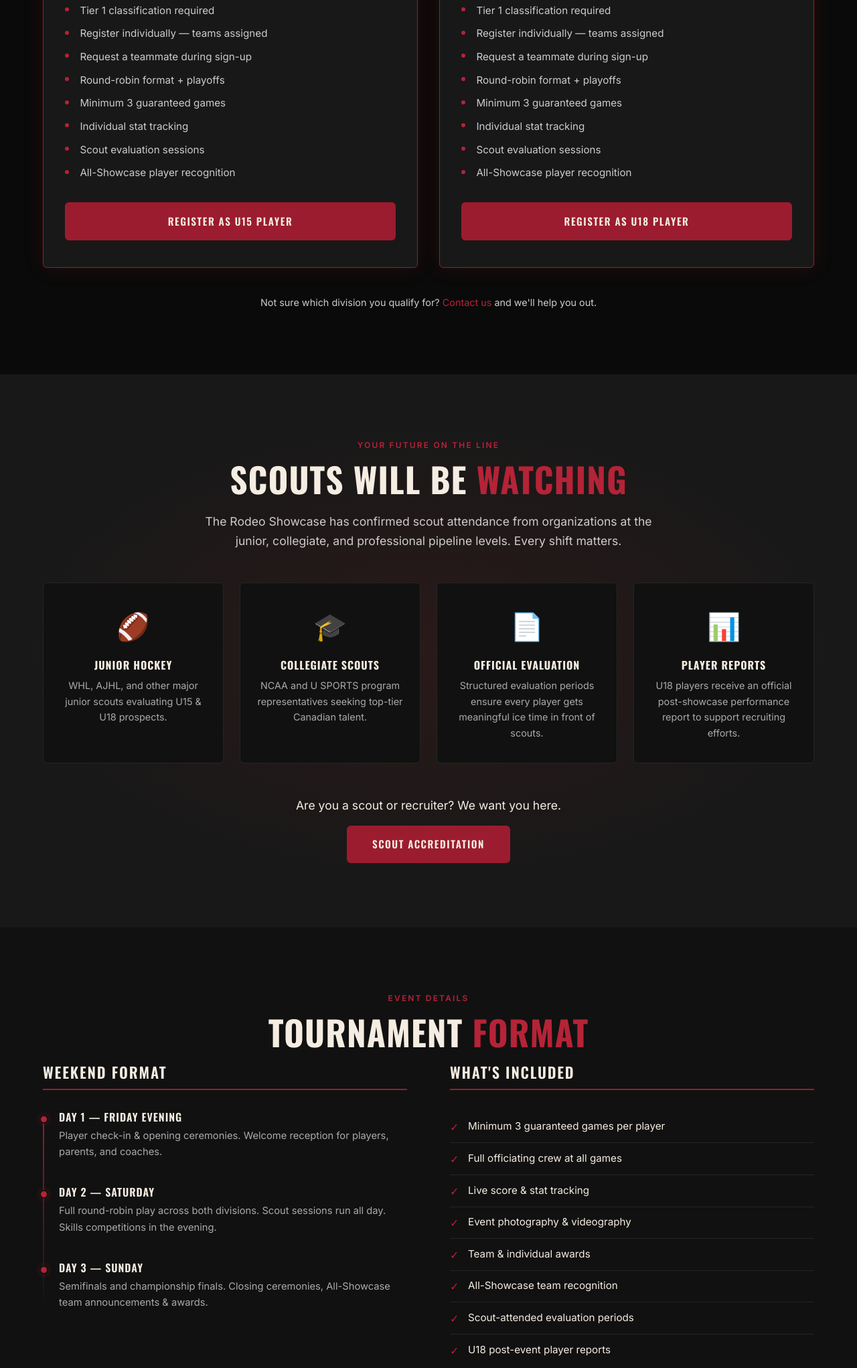
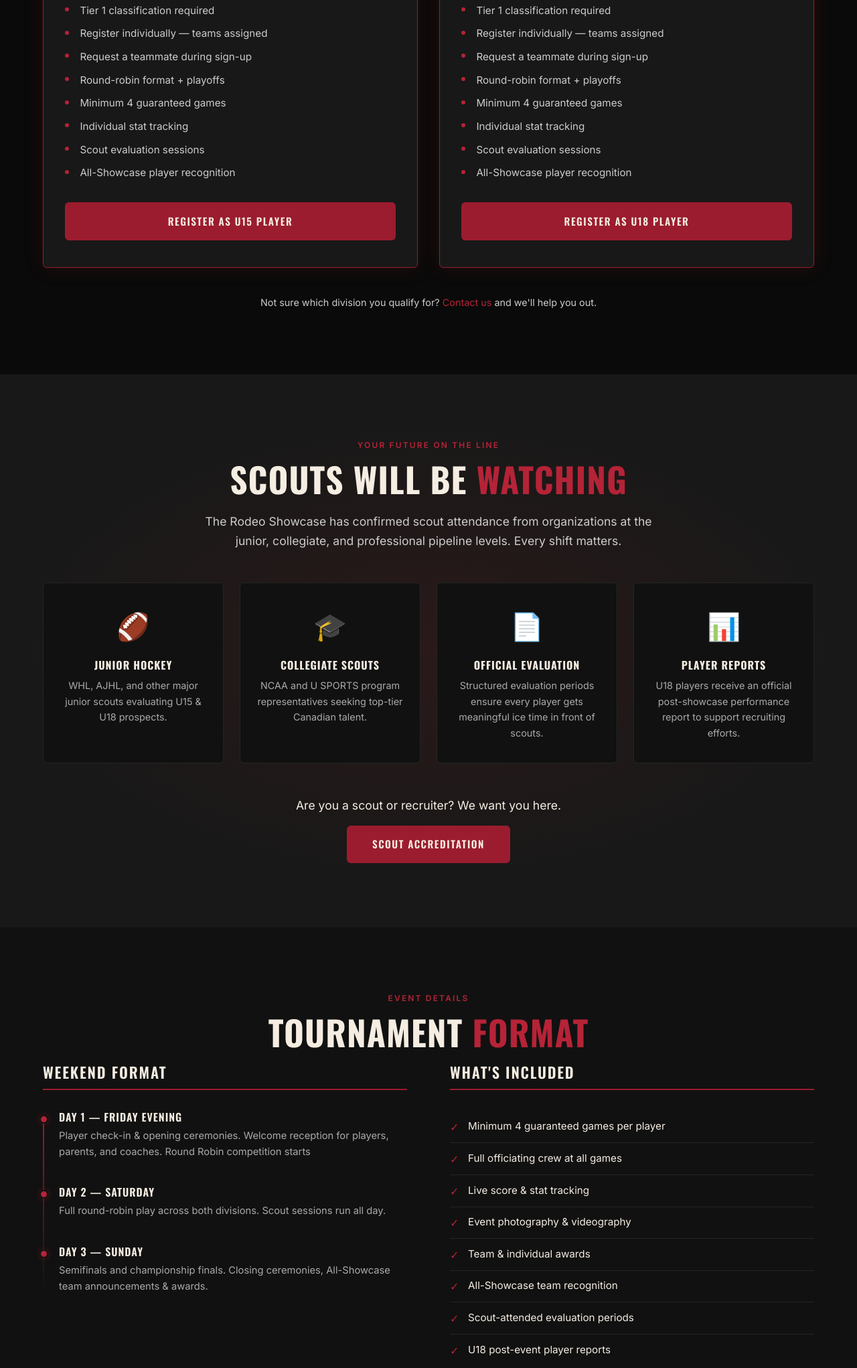
Before and after one commit to matthews04isaac/therodeoyyc, a plain HTML site: page index.html in a window 1280 px wide. Shown: the part 2411-4454 px from the top of the page at 67% size. Drawn offline with nearby package versions, Linux system fonts and the light colour scheme.

Commit message:
Update index.html

```diff
--- a/index.html
+++ b/index.html
@@ -134,7 +134,7 @@
             <li>Register individually — teams assigned</li>
             <li>Request a teammate during sign-up</li>
             <li>Round-robin format + playoffs</li>
-            <li>Minimum 3 guaranteed games</li>
+            <li>Minimum 4 guaranteed games</li>
             <li>Individual stat tracking</li>
             <li>Scout evaluation sessions</li>
             <li>All-Showcase player recognition</li>
@@ -152,7 +152,7 @@
             <li>Register individually — teams assigned</li>
             <li>Request a teammate during sign-up</li>
             <li>Round-robin format + playoffs</li>
-            <li>Minimum 3 guaranteed games</li>
+            <li>Minimum 4 guaranteed games</li>
             <li>Individual stat tracking</li>
             <li>Scout evaluation sessions</li>
             <li>All-Showcase player recognition</li>
@@ -216,14 +216,14 @@
               <div class="timeline__dot"></div>
               <div class="timeline__body">
                 <h4>Day 1 — Friday Evening</h4>
-                <p>Player check-in & opening ceremonies. Welcome reception for players, parents, and coaches.</p>
+                <p>Player check-in & opening ceremonies. Welcome reception for players, parents, and coaches. Round Robin competition starts</p>
               </div>
             </div>
             <div class="timeline__item">
               <div class="timeline__dot"></div>
               <div class="timeline__body">
                 <h4>Day 2 — Saturday</h4>
-                <p>Full round-robin play across both divisions. Scout sessions run all day. Skills competitions in the evening.</p>
+                <p>Full round-robin play across both divisions. Scout sessions run all day.</p>
               </div>
             </div>
             <div class="timeline__item">
@@ -240,7 +240,7 @@
           <div class="included-list">
             <div class="included-item">
               <span class="included-item__check">&#10003;</span>
-              <span>Minimum 3 guaranteed games per player</span>
+              <span>Minimum 4 guaranteed games per player</span>
             </div>
             <div class="included-item">
               <span class="included-item__check">&#10003;</span>
@@ -298,7 +298,7 @@
             <select id="division" name="division" required>
               <option value="" disabled selected>Select a division</option>
               <option value="u15">U15 (Born 2012–2013)</option>
-              <option value="u18">U18 (Born 2009–2010)</option>
+              <option value="u18">U18 (Born 2009–2011)</option>
             </select>
           </div>
         </div>
@@ -402,7 +402,7 @@
             <span class="faq__icon">+</span>
           </button>
           <div class="faq__answer">
-            <p>All players are guaranteed a minimum of 3 games during the round-robin phase. Players on teams that advance to the semi-finals or championship round will play additional games. We design the schedule to maximize ice time and exposure for every player.</p>
+            <p>All players are guaranteed a minimum of 4 games during the round-robin and playoff phase. We design the schedule to maximize ice time and exposure for every player.</p>
           </div>
         </div>
 
```
